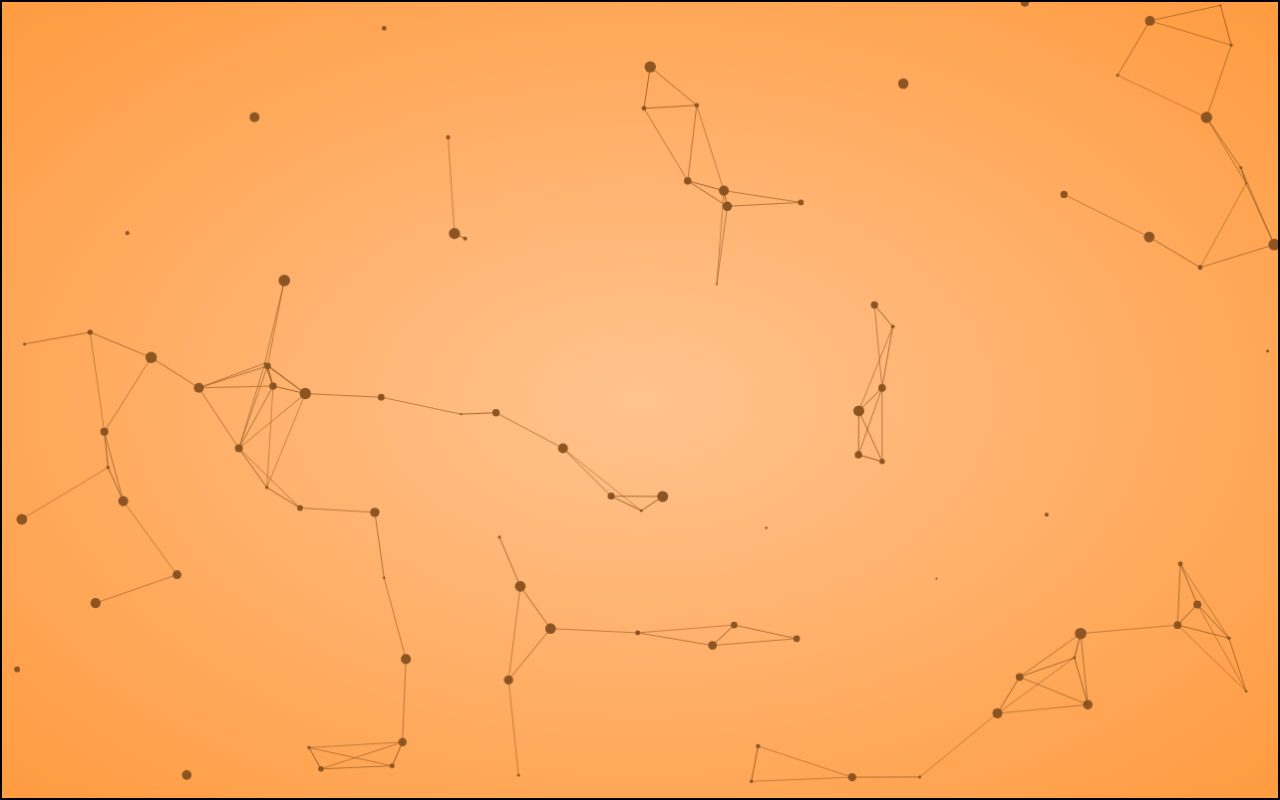
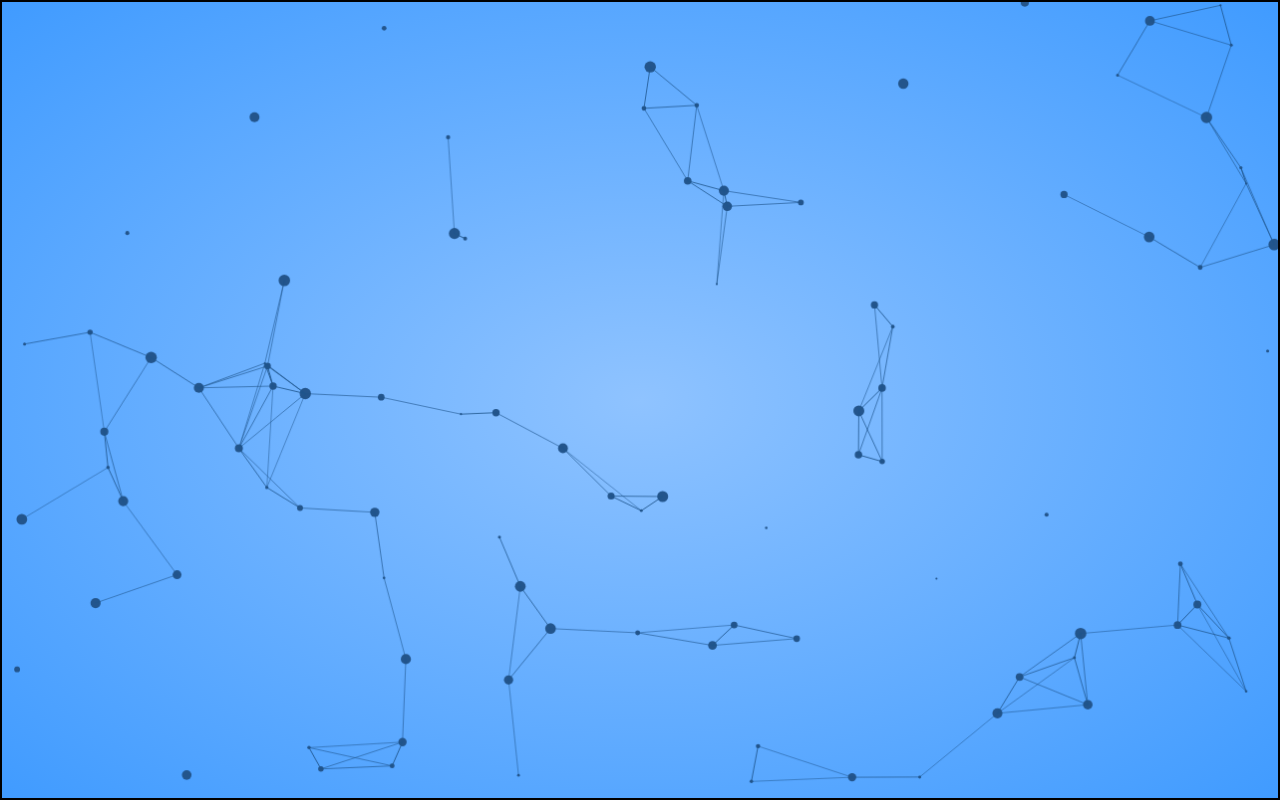
Before and after one commit to amit988684/Particle-Effect-With-Vannila-JS, a plain HTML site: page index.html in a window 1280 px wide. Drawn offline with Linux system fonts and the light colour scheme.

```diff
--- a/canvas.js
+++ b/canvas.js
@@ -53,7 +53,7 @@ var Particle = function(x, y, directionX, directionY, size, color) {
   this.draw = function() {
     c.beginPath();
     c.arc(this.x, this.y, this.size, 0, Math.PI * 2, false);
-    c.fillStyle = "#8c5523";
+    c.fillStyle = "#23558c";
     c.fill();
   };
 
@@ -104,7 +104,7 @@ function init() {
     let y = Math.random() * (innerHeight - size * 2 - size * 2) + size * 2;
     let directionX = Math.random() * 5 - 2.5;
     let directionY = Math.random() * 5 - 2.5;
-    let color = "#8c5523";
+    let color = "#23558c";
 
     particleArray.push(new Particle(x, y, directionX, directionY, size, color));
   }
@@ -133,7 +133,7 @@ function connect() {
 			// console.log(dist);
 			if(dist<(canvas.width/100)*(canvas.height/100)){
 				opacityValue = 1- (dist/200);
-				c.strokeStyle = `rgba(140,85,31,${opacityValue})`;
+				c.strokeStyle = `rgba(31,85,140,${opacityValue})`;
 				c.lineWidth = 1;
 				c.beginPath();
 				c.moveTo(particleArray[i].x,particleArray[i].y);
--- a/style.css
+++ b/style.css
@@ -9,7 +9,7 @@ canvas {
 	top: 0; left: 0;
 	width: 100%;
 	height: 100%;
-	background: radial-gradient(#ffc38f,#ff9b40);
+	background: radial-gradient(#8fc3ff,#409bff);
 
 
 	border: 2px solid black;
```
Also changed, not shown: particles.png.
